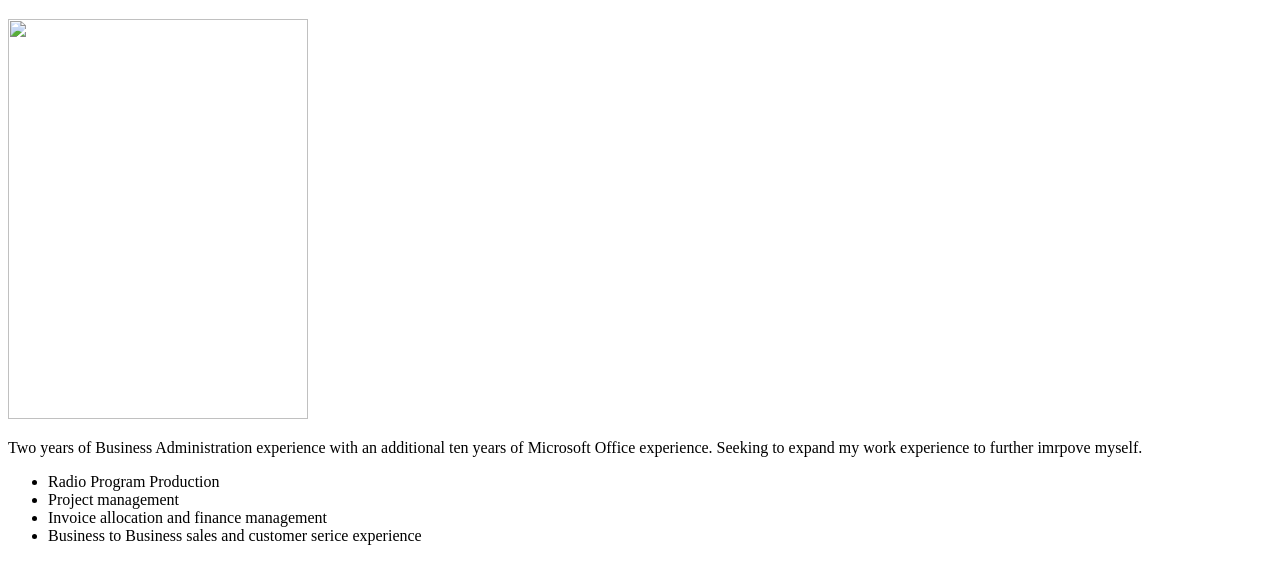
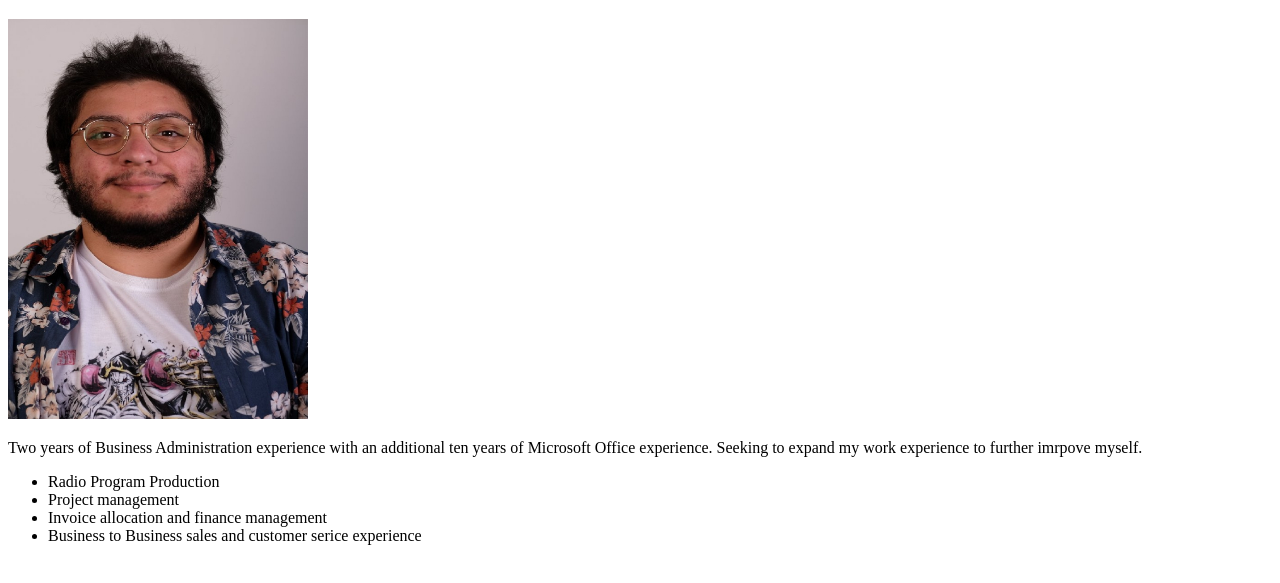
Before and after one commit to CmdrSOMA/Clickstart, a plain HTML site: page index.html in a window 1280 px wide. Shown: the part 61-644 px from the top of the page. Drawn offline with Linux system fonts and the light colour scheme.

Commit message:
Add files via upload

```diff
--- a/index.html
+++ b/index.html
@@ -6,7 +6,7 @@
 
 <body>
 	<h1>Alexander's Portfolio</h1>
-	<img src="./img/Me.jpg" height ="400" width="300">
+	<img src="./Me.jpg" height ="400" width="300">
 	<p>Two years of Business Administration experience with an additional ten years of Microsoft Office experience. Seeking to expand my work experience to further imrpove myself.</p>
 
 	<ul>
```
